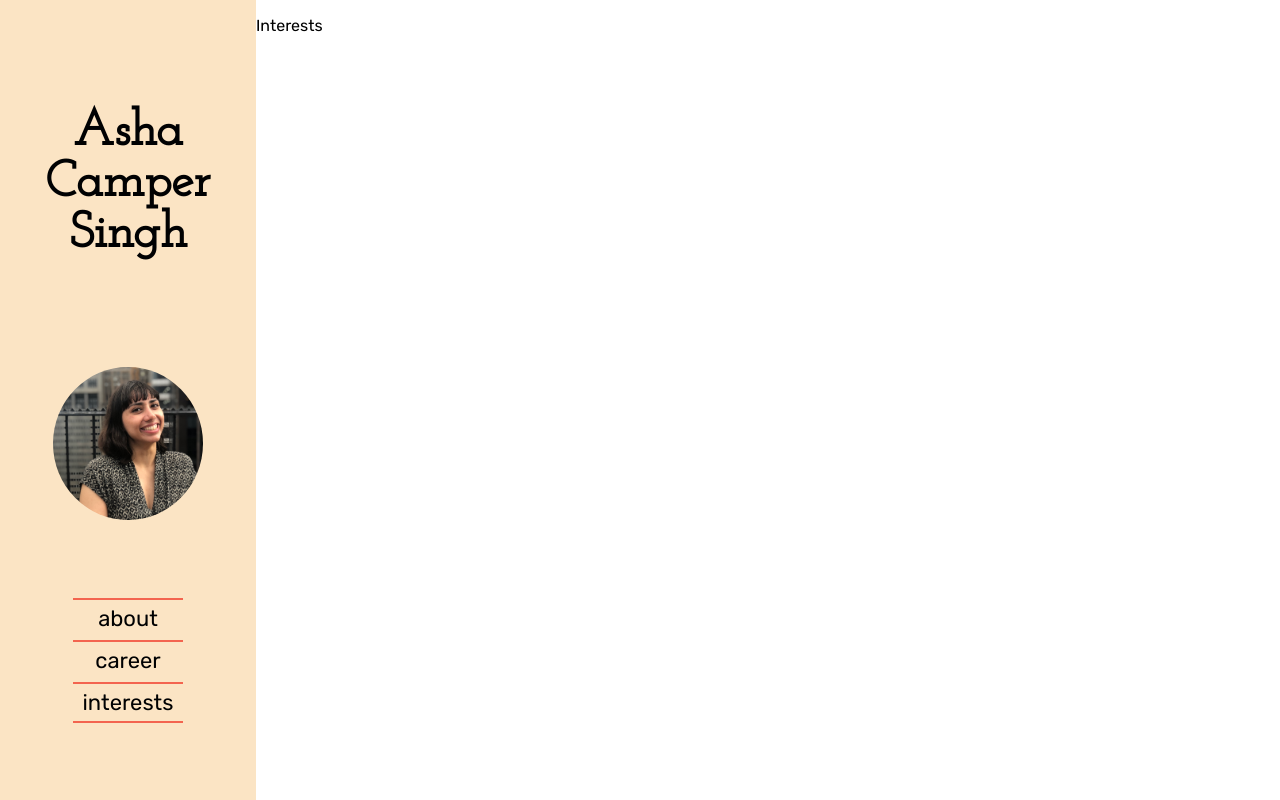
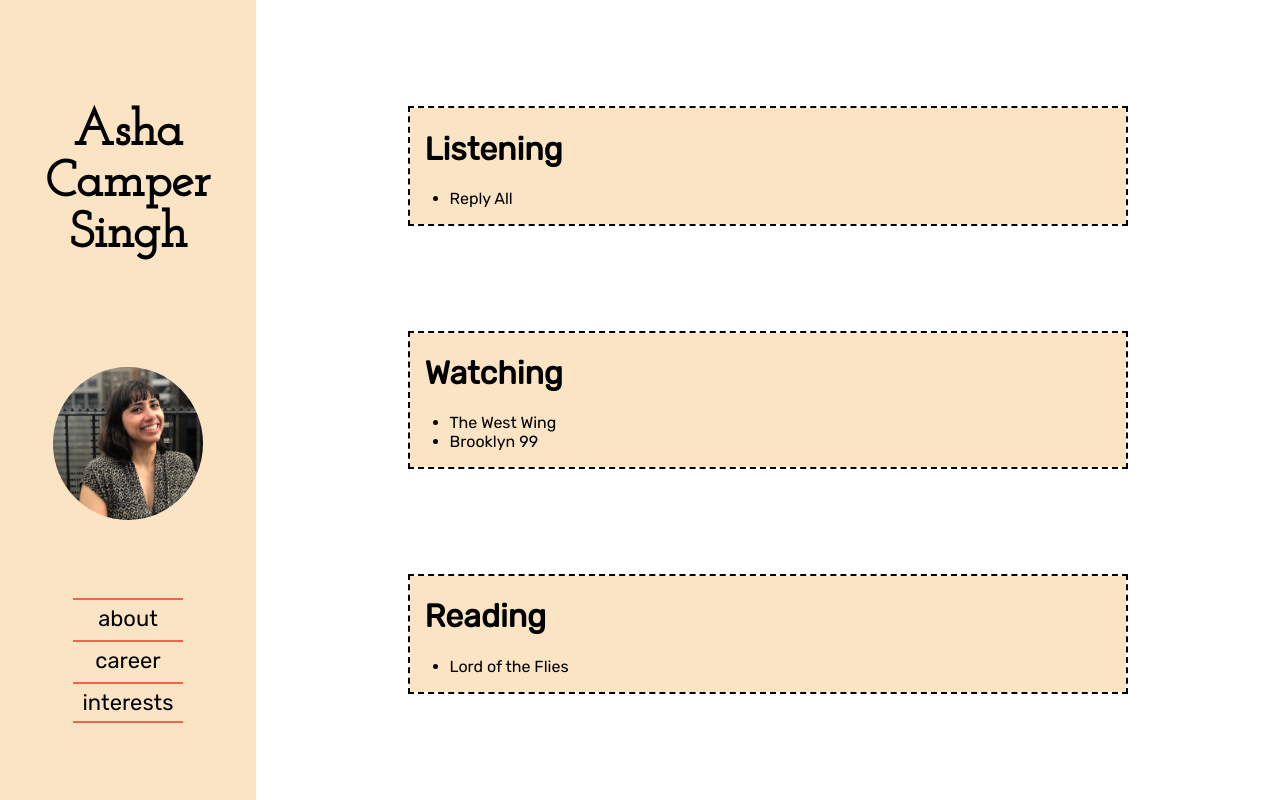
Before and after one commit to ashacs/ashacs.github.io, a React (Create React App) app: page /interests in a window 1280 px wide. Built offline with nearby package versions, Linux system fonts and the light colour scheme; a web font is replaced by a local one.

Commit message:
Create cards for Interests page

```diff
--- /dev/null
+++ b/src/Components/Card/index.js
@@ -0,0 +1,35 @@
+import React, { Component } from "react";
+import "./index.scss";
+
+class Card extends Component {
+  render() {
+    return (
+      <div className="card">
+        <h1 className="card-title">{this.props.title}</h1>
+        <ul>
+          {this.props.items.map(item => {
+            return <li key={item.title}>{renderItem(item)}</li>;
+          })}
+        </ul>
+      </div>
+    );
+  }
+}
+
+/**
+ * If the provided item has both a title and a referenced link, render an anchor element.
+ * Otherwise, just render the text of the title.
+ */
+function renderItem(item) {
+  if (item.title && item.link) {
+    return (
+      <a href={item.link} target="_blank" rel="noopener noreferrer">
+        {item.title}
+      </a>
+    );
+  } else {
+    return item.title;
+  }
+}
+
+export default Card;
--- /dev/null
+++ b/src/Components/Card/index.scss
@@ -0,0 +1,12 @@
+@import "../../tokens.scss";
+
+.card {
+  background-color: $brand-color-1;
+  outline: 2px dashed black;
+  max-width: 80%;
+  width: 70%;
+}
+
+.card-title {
+  padding-left: 15px;
+}
--- a/src/Components/Interests/index.js
+++ b/src/Components/Interests/index.js
@@ -1,5 +1,6 @@
 import React, { Component } from "react";
 import "./index.scss";
+import Card from "../Card";
 
 class Interests extends Component {
   constructor() {
@@ -8,7 +9,24 @@ class Interests extends Component {
   }
 
   render() {
-    return <p>Interests</p>;
+    return (
+      <div className="interests">
+        <Card
+          title="Listening"
+          items={[
+            {
+              title: "Reply All",
+              link: "https://gimletmedia.com/shows/reply-all"
+            }
+          ]}
+        />
+        <Card
+          title="Watching"
+          items={[{ title: "The West Wing" }, { title: "Brooklyn 99" }]}
+        />
+        <Card title="Reading" items={[{ title: "Lord of the Flies" }]} />
+      </div>
+    );
   }
 }
 
--- a/src/Components/Interests/index.scss
+++ b/src/Components/Interests/index.scss
@@ -0,0 +1,16 @@
+@import "../../tokens.scss";
+
+.interests {
+  display: flex;
+  flex-direction: column;
+  justify-content: space-evenly;
+  align-items: center;
+  height: 90%;
+}
+
+@media #{$large-screen} {
+  .interests {
+    width: 80%;
+    height: 100%;
+  }
+}
```
